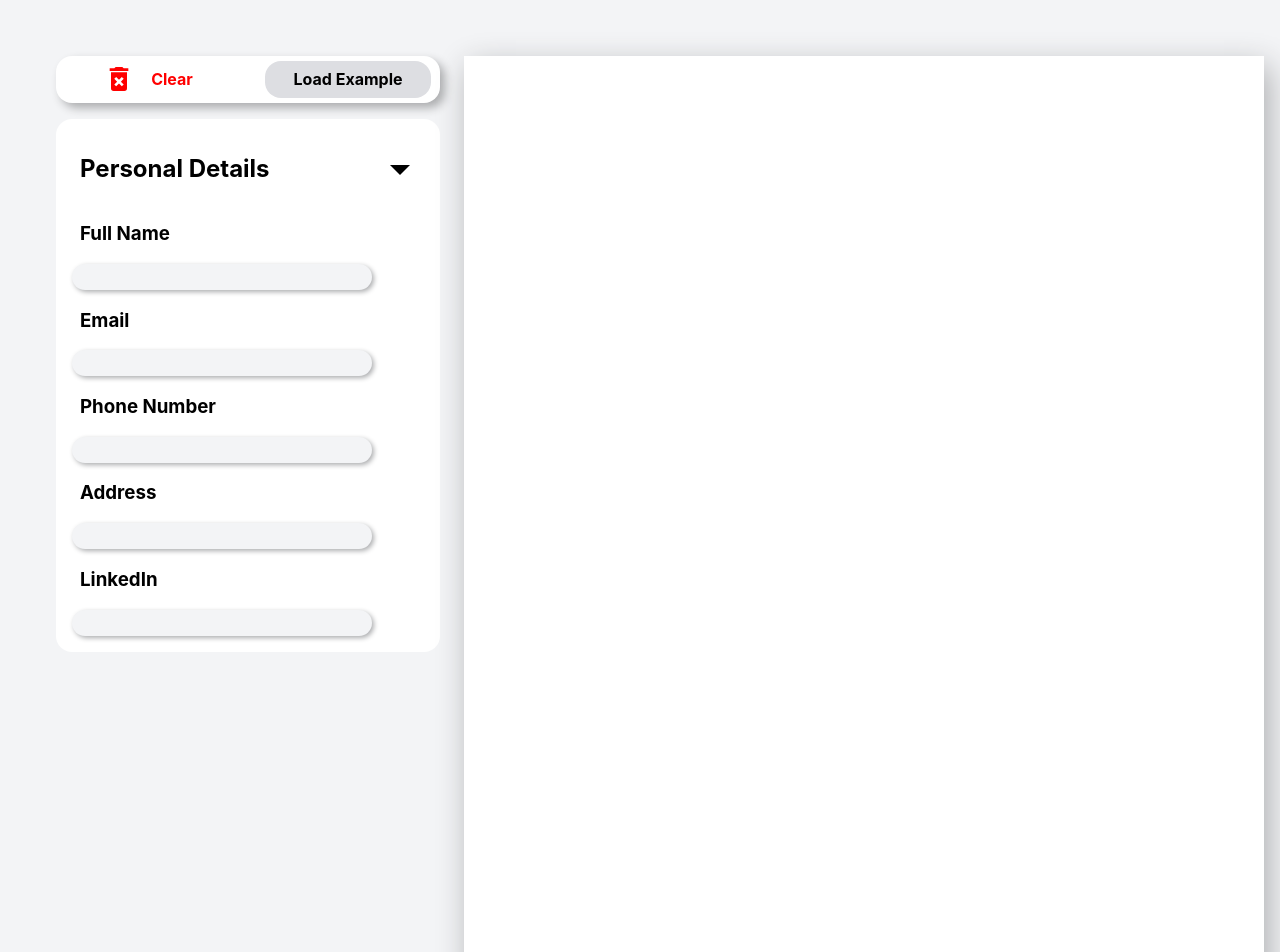
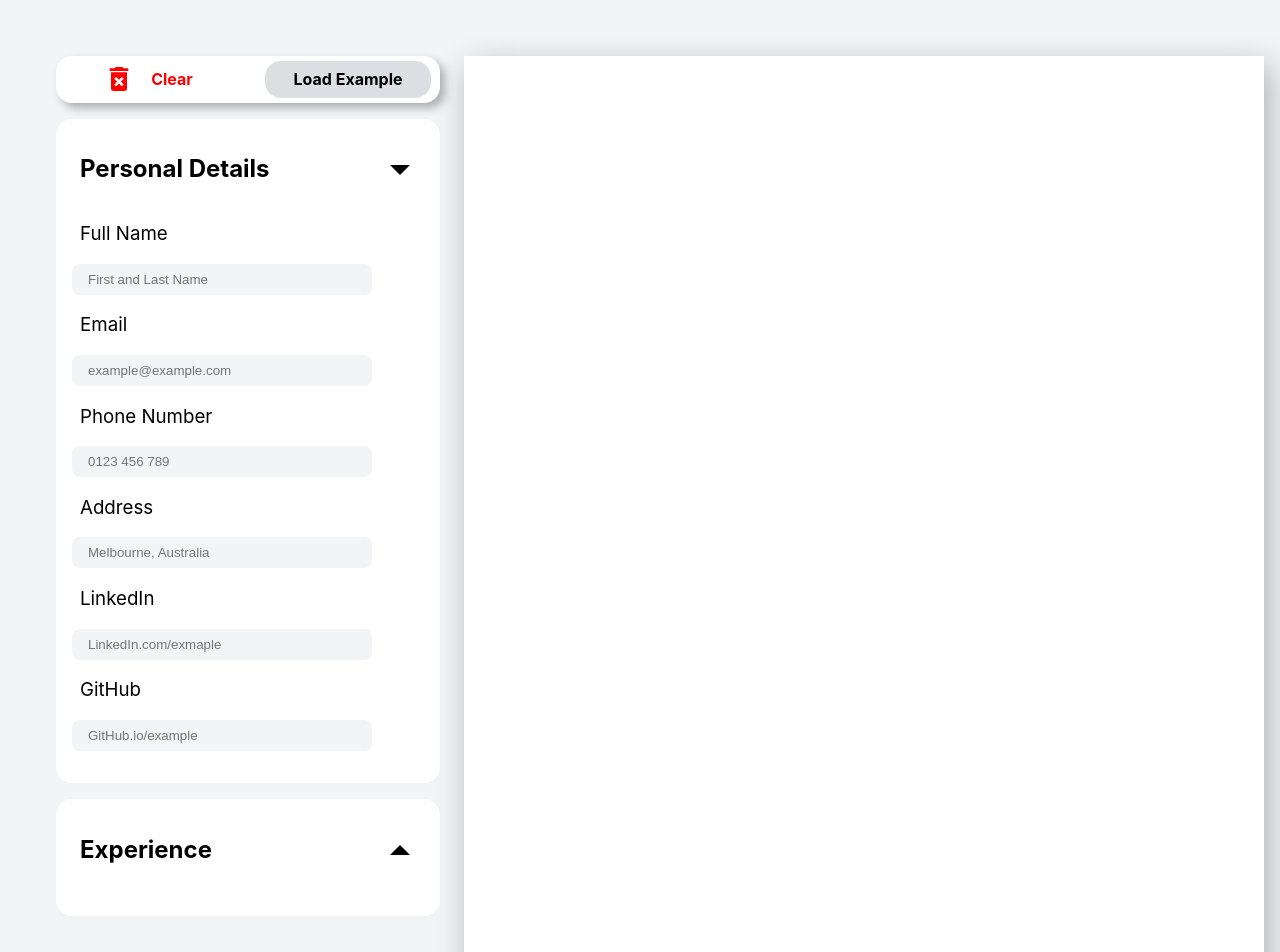
Before and after one commit to DeclanKBrown/CVApplication, a React (Vite) app: page / in a window 1280 px wide. Shown: the top 952 px of the page. Built offline with nearby package versions, Linux system fonts and the light colour scheme.

Commit message:
Updated Peronsal Dtails component to fill in on state

```diff
--- /dev/null
+++ b/src/components/Experience.jsx
@@ -0,0 +1,69 @@
+import '../styles/tabs.css'
+import { useState } from 'react';
+
+export default function Experience() {
+  const [toggle, setToggle] = useState('closed');
+
+  function toggleMenu() {
+    setToggle((prevToggle) => (prevToggle === 'open' ? 'closed' : 'open'));
+  }
+
+  const [experiences, setExperiences] = useState([]);
+
+  function addExperience() {
+    const newExperience = {
+      name: '',
+      time: '',
+      points: [''],
+    };
+
+    setExperiences((prevExperiences) => [...prevExperiences, newExperience]);
+  }
+
+  function newExperience() {
+    return (
+        <>
+            <div className='details' key={index}>
+            <h2>Company/Project</h2>
+            <h3>Name</h3>
+            <input type='text' name='name' value={experience.name} />
+            <h3>Time</h3>
+            <input type='text' name='time' value={experience.time} />
+            <h3>Points</h3>
+            <div className='points'>
+                {experience.points.map((point, pointIndex) => (
+                <div className='point' key={pointIndex}>
+                    <input type='text' value={point}/>
+                    <button className='addPoint'>+</button>
+                </div>
+                ))}
+            </div>
+            </div>
+        </>
+    )
+  }
+
+
+  return (
+    <div className={'tab ' + toggle}>
+      <div className='tab-top'>
+        <h1>Experience</h1>
+        {toggle === 'open' ? ( <svg onClick={toggleMenu} xmlns="http://www.w3.org/2000/svg" viewBox="0 0 24 24"><path d="M7,10L12,15L17,10H7Z" /></svg> ) : ( <svg onClick={toggleMenu} xmlns="http://www.w3.org/2000/svg" viewBox="0 0 24 24"><path d="M7,15L12,10L17,15H7Z" /></svg> ) }
+      </div>
+      {toggle === 'open' ? (
+        <>
+          {experiences.map((experience, index) => (
+            <div className='experience-disp' key={index}>
+                <div className='exp-cont'>
+                    <h2>{experience.name}</h2>
+                </div>
+            </div>
+          ))}
+          <div className='add-cont'>
+            <button className='addExp' onClick={newExperience}>+</button>
+          </div>
+        </>
+      ) : null}
+    </div>
+  );
+}
--- a/src/components/Personal.jsx
+++ b/src/components/Personal.jsx
@@ -1,5 +1,5 @@
 import { useState } from 'react'
-import '../styles/personal.css'
+import '../styles/tabs.css'
 
 export default function Personal() {
 
@@ -10,9 +10,26 @@ export default function Personal() {
 
     }
 
+    const [values, setValues] = useState({
+        FullName: '',
+        Email: '',
+        PhoneNumber: '',
+        Address: '',
+        LinkedIn: '',
+        GitHub: '',
+      });
+
+    const handleBlur = (e, fieldName) => {
+        const { value } = e.target
+        setValues((prevValues) => ({
+            ...prevValues,
+            [fieldName]: value,
+    }))
+    }
+
     return (
-        <div className={'personal ' + toggle}>
-            <div className='personal-top'>
+        <div className={'tab ' + toggle}>
+            <div className='tab-top'>
                 <h1>Personal Details</h1>
                 {toggle === 'open' ? ( <svg onClick={toggleMenu} xmlns="http://www.w3.org/2000/svg" viewBox="0 0 24 24"><path d="M7,10L12,15L17,10H7Z" /></svg> ) : ( <svg onClick={toggleMenu} xmlns="http://www.w3.org/2000/svg" viewBox="0 0 24 24"><path d="M7,15L12,10L17,15H7Z" /></svg> ) }
             </div>
@@ -20,23 +37,63 @@ export default function Personal() {
                 <>
                     <div className='details'>
                         <h3>Full Name</h3>
-                        <input type='text'></input>
+                        <input
+                          type='text'
+                          placeholder='First and Last Name'
+                          value={ values.FullName }
+                          onBlur={(e) => handleBlur(e, 'FullName')}
+                          onChange={(e) => setValues({ ...values, FullName: e.target.value })}>
+                        </input>
                     </div>
                     <div className='details'>
                         <h3>Email</h3>
-                        <input type='text'></input>
+                        <input
+                          type='text'
+                          placeholder='example@example.com'
+                          value={ values.Email }
+                          onBlur={(e) => handleBlur(e, 'Email')}
+                          onChange={(e) => setValues({ ...values, Email: e.target.value })}>
+                        </input>
                     </div>
                     <div className='details'>
                         <h3>Phone Number</h3>
-                        <input type='text'></input>
+                        <input
+                          type='text'
+                          placeholder='0123 456 789'
+                          value={ values.PhoneNumber }
+                          onBlur={(e) => handleBlur(e, 'PhoneNumber')}
+                          onChange={(e) => setValues({ ...values, PhoneNumber: e.target.value })}>
+                        </input>
                     </div>
                     <div className='details'>
                         <h3>Address</h3>
-                        <input type='text'></input>
+                        <input
+                          type='text'
+                          placeholder='Melbourne, Australia'
+                          value={ values.Address }
+                          onBlur={(e) => handleBlur(e, 'Address')}
+                          onChange={(e) => setValues({ ...values, Address: e.target.value })}>
+                        </input>
                     </div>
                     <div className='details'>
                         <h3>LinkedIn</h3>
-                        <input type='text'></input>
+                        <input
+                          type='text'
+                          placeholder='LinkedIn.com/exmaple'
+                          value={ values.LinkedIn }
+                          onBlur={(e) => handleBlur(e, 'LinkedIn')}
+                          onChange={(e) => setValues({ ...values, LinkedIn: e.target.value })}>
+                        </input>
+                    </div>
+                    <div className='details'>
+                        <h3>GitHub</h3>
+                        <input
+                          type='text'
+                          placeholder='GitHub.io/example'
+                          value={ values.GitHub }
+                          onBlur={(e) => handleBlur(e, 'LinkedIn')}
+                          onChange={(e) => setValues({ ...values, GitHub: e.target.value })}>
+                        </input>
                     </div>
                 </>
             ) : ( null ) }
--- a/src/components/Sidebar.jsx
+++ b/src/components/Sidebar.jsx
@@ -1,6 +1,7 @@
 import '../styles/sidebar.css'
 import Options from './Options'
 import Personal from './Personal'
+import Experience from './Experience'
 
 export default function SideBar() {
     return (
@@ -8,6 +9,7 @@ export default function SideBar() {
           <aside className="side-bar">
             <Options />
             <Personal />
+            <Experience />
           </aside>
         </>
     )
--- a/src/styles/page.css
+++ b/src/styles/page.css
@@ -3,4 +3,5 @@
     width: 800px;
     height: 1131px;
     box-shadow: 5px 10px 30px #acadaf;
+    align-self: start;
 }
--- a/src/styles/personal.css
+++ /dev/null
@@ -1,38 +0,0 @@
-.personal {
-    background-color: white;
-    border-radius: 1rem;
-    padding: 1rem 1rem;
-}
-
-.personal h1 {
-    font-size: 1.5rem;
-    padding-left: 0.5rem;
-    user-select: none;
-}
-
-.personal h3 {
-    padding-left: 0.5rem;
-    user-select: none;
-
-}
-
-.personal input {
-    width: 80%;
-    background-color: #F3F4F6;
-    border: none;
-    height: 1.5rem;
-    border-radius: 1rem;
-    box-shadow: 2px 2px 5px #acadaf;
-    padding-left: 1rem;
-}
-
-.personal-top {
-    display: grid;
-    grid-template-columns: 1fr 3rem;
-    align-items: center;
-    justify-content: space-between;
-}
-
-.personal-top svg {
-    cursor: pointer;
-}
--- /dev/null
+++ b/src/styles/tabs.css
@@ -0,0 +1,116 @@
+.tab {
+    background-color: white;
+    border-radius: 1rem;
+    padding: 1rem 1rem;
+    padding-bottom: 2rem;
+}
+
+.tab h1 {
+    font-size: 1.5rem;
+    padding-left: 0.5rem;
+    user-select: none;
+}
+
+.tab h3 {
+    padding-left: 0.5rem;
+    user-select: none;
+    font-weight: 400;
+
+}
+
+.tab h2 {
+    padding-left: 0.5rem;
+    font-size: 1.5rem;
+    user-select: none;
+
+}
+
+.tab input {
+    width: 80%;
+    background-color: #F3F4F6;
+    border: none;
+    height: 1.8rem;
+    border-radius: 0.5rem;
+    padding-left: 1rem;
+    transition: outline 0.15s ease-in;
+}
+
+.tab input::selection {
+    outline: auto;
+}
+
+.tab-top {
+    display: grid;
+    grid-template-columns: 1fr 3rem;
+    align-items: center;
+    justify-content: space-between;
+}
+
+.tab-top svg {
+    cursor: pointer;
+}
+
+.addExp {
+    width: 40%;
+    background-color: #F3F4F6;
+    border: none;
+    height: 1.5rem;
+    border-radius: 1rem;
+    box-shadow: 2px 2px 5px #acadaf;
+    justify-self: center;
+    margin-top: 3rem;
+    font-size: 1rem;
+    display: flex;
+    align-content: center;
+    justify-content: center;
+}
+
+.addExp:hover {
+    opacity: 0.6;
+}
+
+.point {
+    display: grid;
+    grid-template-columns: 80% 2rem;
+    gap: 2rem;
+}
+
+#point {
+    width: 100%;
+}
+
+.addPoint {
+    background-color: #F3F4F6;
+    border: none;
+    height: 1.5rem;
+    border-radius: 0.2rem;
+    box-shadow: 2px 2px 5px #acadaf;
+}
+
+.addPoint:hover {
+    opacity: 0.6;
+}
+
+.add-cont {
+    width: 100%;
+    display: grid;
+    align-items: center;
+    justify-items: center;
+}
+
+.experience-disp {
+    display: grid;
+    align-items: center;
+    justify-items: center;
+    cursor: pointer;
+    margin-top: 0px;
+}
+
+.exp-cont {
+    border-top: 2px solid #acadaf;
+    border-bottom: 2px solid #acadaf;
+    width: 80%;
+    padding: 1rem 0rem;
+    justify-self: center;
+
+}
```
